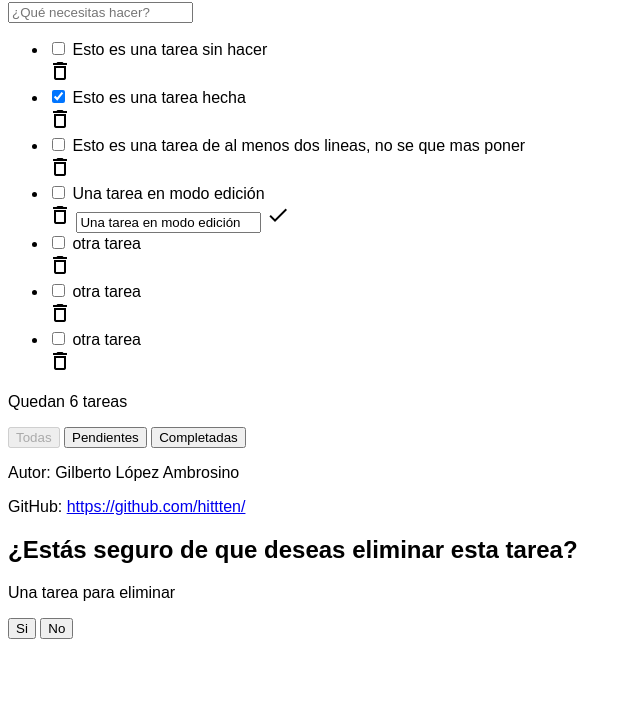
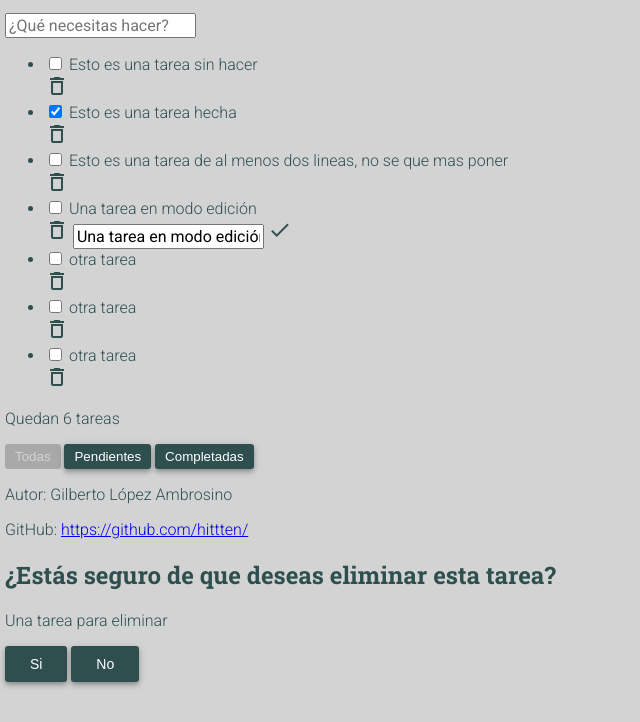
Before and after one commit to hittten/task-manager, a website built with webpack: page src/index.html in a window 1280 px wide. Shown: the part 78-800 px from the top of the page, without its empty margins (0-640 px from the left). Built offline with nearby package versions, Linux system fonts and the light colour scheme.

Commit message:
general styles

```diff
--- a/src/styles.css
+++ b/src/styles.css
@@ -1,3 +1,58 @@
+/* General */
+html {
+  box-sizing: border-box;
+}
+
+*, *::before, *::after {
+  box-sizing: inherit;
+}
+
+input {
+  font-family: inherit;
+  font-size: inherit;
+}
+
 body {
-    font-family: Arial;
+  font-family: 'Roboto', sans-serif;
+  font-size: 16px;
+  background: lightgrey;
+  margin: 0;
+  padding: 5px;
+  color: darkslategrey;
+  font-weight: lighter;
 }
+
+h1, h2, h3, h4, h5, h6 {
+  font-family: 'Roboto Slab', cursive;
+}
+
+i.material-icons {
+  cursor: pointer;
+}
+
+.button {
+  cursor: pointer;
+  outline: none;
+  border: none;
+  background: darkslategrey;
+  padding: 5px 10px;
+  color: white;
+  border-radius: 3px;
+  box-shadow: 0 2px 4px -1px rgba(0, 0, 0, .2), 0 4px 5px 0 rgba(0, 0, 0, .14), 0 1px 10px 0 rgba(0, 0, 0, .12);
+}
+
+.button.large {
+  font-size: 14px;
+  padding: 10px 25px;
+}
+
+.button:active {
+  box-shadow: none;
+}
+
+.button:disabled {
+  cursor: default;
+  background: darkgrey;
+  color: lightgrey;
+  box-shadow: none;
+}
```
